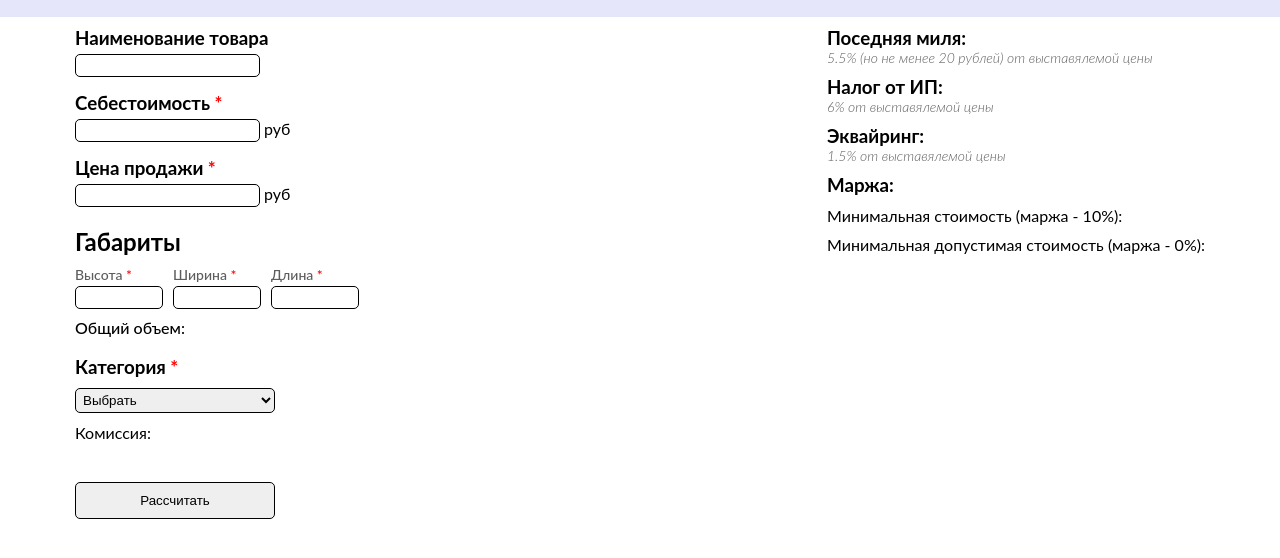
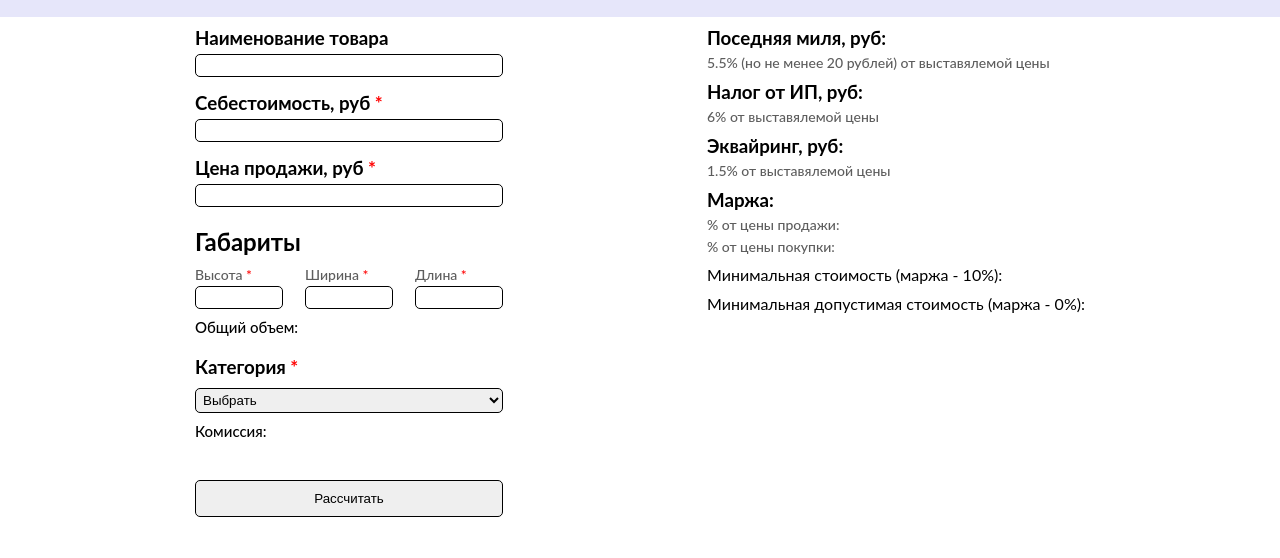
Before and after one commit to NGShpagin/WB_counter, a plain HTML site: page index.html in a window 1280 px wide. Shown: the part 62-620 px from the top of the page. Drawn offline with Linux system fonts and the light colour scheme.

Commit message:
some fix

```diff
--- a/_vars.scss
+++ b/_vars.scss
@@ -1,3 +1,3 @@
-$widthSite: 1140px;
+$widthSite: 900px;
 $widthMob: 360px;
 $widthTable: 736px;
--- a/index.html
+++ b/index.html
@@ -5,7 +5,7 @@
     <meta name="viewport"
           content="width=device-width, user-scalable=no, initial-scale=1.0, maximum-scale=1.0, minimum-scale=1.0">
     <meta http-equiv="X-UA-Compatible" content="ie=edge">
-    <title>Document</title>
+    <title>WbForShpagins</title>
     <link rel="stylesheet" href="style.css">
 </head>
 <body>
@@ -25,16 +25,16 @@
             </div>
 
             <div class="general-info__item necessary">
-                <h3>Себестоимость</h3>
+                <h3>Себестоимость, руб</h3>
                 <label for="prime-cost">
-                    <input id="prime-cost" type="number" class="general-info__attr"> <span>руб</span>
+                    <input id="prime-cost" type="number" min="0" class="general-info__attr">
                 </label>
             </div>
 
             <div class="general-info__item necessary">
-                <h3>Цена продажи</h3>
+                <h3>Цена продажи, руб</h3>
                 <label for="sold">
-                    <input id="sold" type="number" class="general-info__attr"> <span>руб</span>
+                    <input id="sold" type="number" min="0" class="general-info__attr">
                 </label>
             </div>
         </section>
@@ -81,24 +81,25 @@
     </form>
 
     <section class="final-cost">
-        <div class="last-mile">
-            <h3>Поседняя миля: <span class="last-mile-final"></span></h3>
+        <div class="last-mile final-cost__item">
+            <h3>Поседняя миля, руб: <span class="last-mile-final"></span></h3>
             <p class="reference">5.5% (но не менее 20 рублей) от выставялемой цены</p>
         </div>
 
-        <div class="IE">
-            <h3>Налог от ИП: <span class="IE-final"></span></h3>
+        <div class="IE final-cost__item">
+            <h3>Налог от ИП, руб: <span class="IE-final"></span></h3>
             <p class="reference">6% от выставялемой цены</p>
         </div>
 
-        <div class="acquiring">
-            <h3>Эквайринг: <span class="acquiring-final"></span></h3>
+        <div class="acquiring final-cost__item">
+            <h3>Эквайринг, руб: <span class="acquiring-final"></span></h3>
             <p class="reference">1.5% от выставялемой цены</p>
         </div>
 
-        <div class="income">
+        <div class="income final-cost__item">
             <h3>Маржа: <span class="income-final"></span></h3>
-            <p></p>
+            <p>% от цены продажи: <span class="income-final-sold"></span></p>
+            <p>% от цены покупки: <span class="income-final-buy"></span></p>
         </div>
 
         <div class="min">
--- a/script.js
+++ b/script.js
@@ -14,6 +14,8 @@ const incomeFinalEl = document.querySelector('.income-final');
 const minPrice = document.querySelector('.min-cost')
 const minAvailablePrice = document.querySelector('.min-available-cost')
 const necessaryEls = document.querySelectorAll('.necessary');
+const percentSold = document.querySelector('.income-final-sold');
+const percentBuy = document.querySelector('.income-final-buy');
 
 necessaryEls.forEach((el) => {
     el.querySelector('h3').innerHTML += '<span style="color: red"> *</span>';
@@ -75,13 +77,13 @@ btnEl.addEventListener('click', (e) => {
         const minAvailablePriceNum = Number(primeCost.value) + Number(ieNum)
             + Number(acquiringNum) + Number(lastMileEl.textContent)
 
+        incomeFinalEl.textContent = finalIncomeNum.toFixed(2) + ' руб';
+        percentSold.textContent = (Number(finalIncomeNum) / Number(finalPriceEl.value) * 100).toFixed(1) + ' %';
+        percentBuy.textContent = (Number(finalIncomeNum) / Number(primeCost.value) * 100).toFixed(1) + ' %';
 
-        incomeFinalEl.textContent = String(finalIncomeNum) + ' руб'
-            + ` ( ${(Number(finalIncomeNum) / Number(primeCost.value) * 100).toFixed(1)} % )`;
+        minPrice.textContent = String(minPriceNum) + ` (Маржа: ${(Number(primeCost.value) * 0.1)} руб)`
 
-        minPrice.textContent = String(minPriceNum) + ' руб' + ` (Маржа: ${(Number(primeCost.value) * 0.1)} руб)`
-
-        minAvailablePrice.textContent = String(minAvailablePriceNum) + ' руб'
+        minAvailablePrice.textContent = String(minAvailablePriceNum)
     }
 
     sizeEl.textContent = `Общий объем: ${sizeFunc()}`;
--- a/style.scss
+++ b/style.scss
@@ -47,6 +47,7 @@ header {
   display: flex;
   flex-direction: column;
   gap: 15px;
+  max-width: 400px;
 
   &__item {
     display: flex;
@@ -58,6 +59,7 @@ header {
     padding: 3px;
     border: 1px solid #000;
     border-radius: 5px;
+    width: 300px;
   }
 }
 
@@ -69,7 +71,7 @@ header {
   &__box {
     display: flex;
     flex-direction: row;
-    gap: 10px;
+    justify-content: space-between;
   }
 
   &__item {
@@ -96,7 +98,7 @@ header {
   &__size {
     font-style: normal;
     font-weight: 500;
-    font-size: 16px;
+    font-size: 15px;
     line-height: 17px;
     color: black;
   }
@@ -108,10 +110,18 @@ header {
   gap: 10px;
 
   &__item {
-    width: 200px;
+    width: 308px;
     padding: 3px;
     border: 1px solid #000;
     border-radius: 5px;
+  }
+
+  p {
+    font-style: normal;
+    font-weight: 500;
+    font-size: 15px;
+    line-height: 17px;
+    color: black;
   }
 }
 
@@ -120,7 +130,7 @@ header {
 }
 
 .button {
-  width: 200px;
+  width: 308px;
   padding: 10px;
   border: 1px solid #000;
   border-radius: 5px;
@@ -148,6 +158,26 @@ header {
   gap: 10px;
   padding-left: 5px;
   padding-right: 5px;
+
+  &__item {
+    display: flex;
+    flex-direction: column;
+    gap: 5px;
+
+    p {
+      font-style: normal;
+      font-weight: 500;
+      font-size: 14px;
+      line-height: 17px;
+      color: #5D5D5D;
+    }
+  }
+}
+
+.last-mile {
+  display: flex;
+  flex-direction: column;
+  gap: 5px;
 }
 
 @import "mediaTab";
```
Also changed, not shown: style.css, 2 other files.
